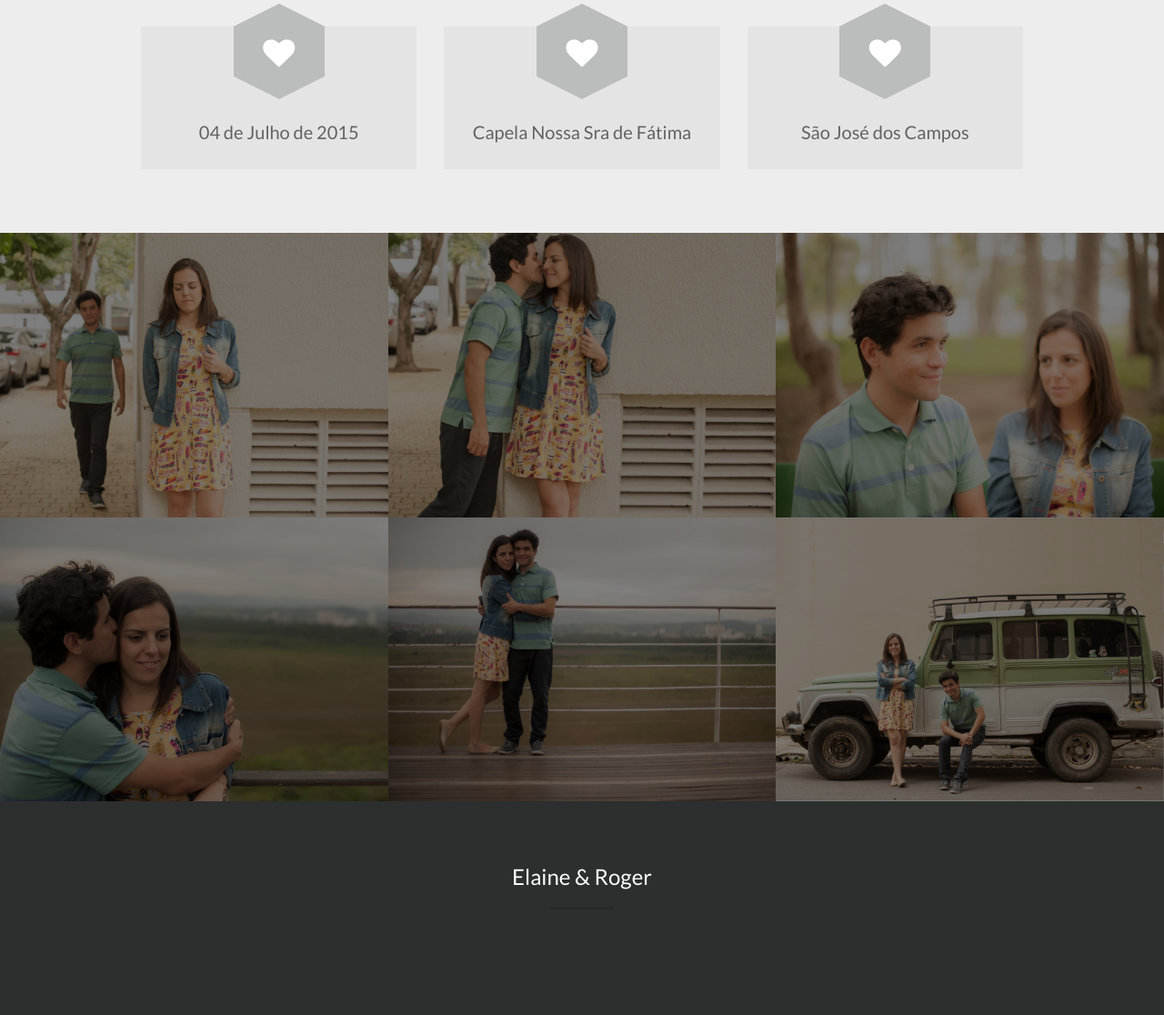
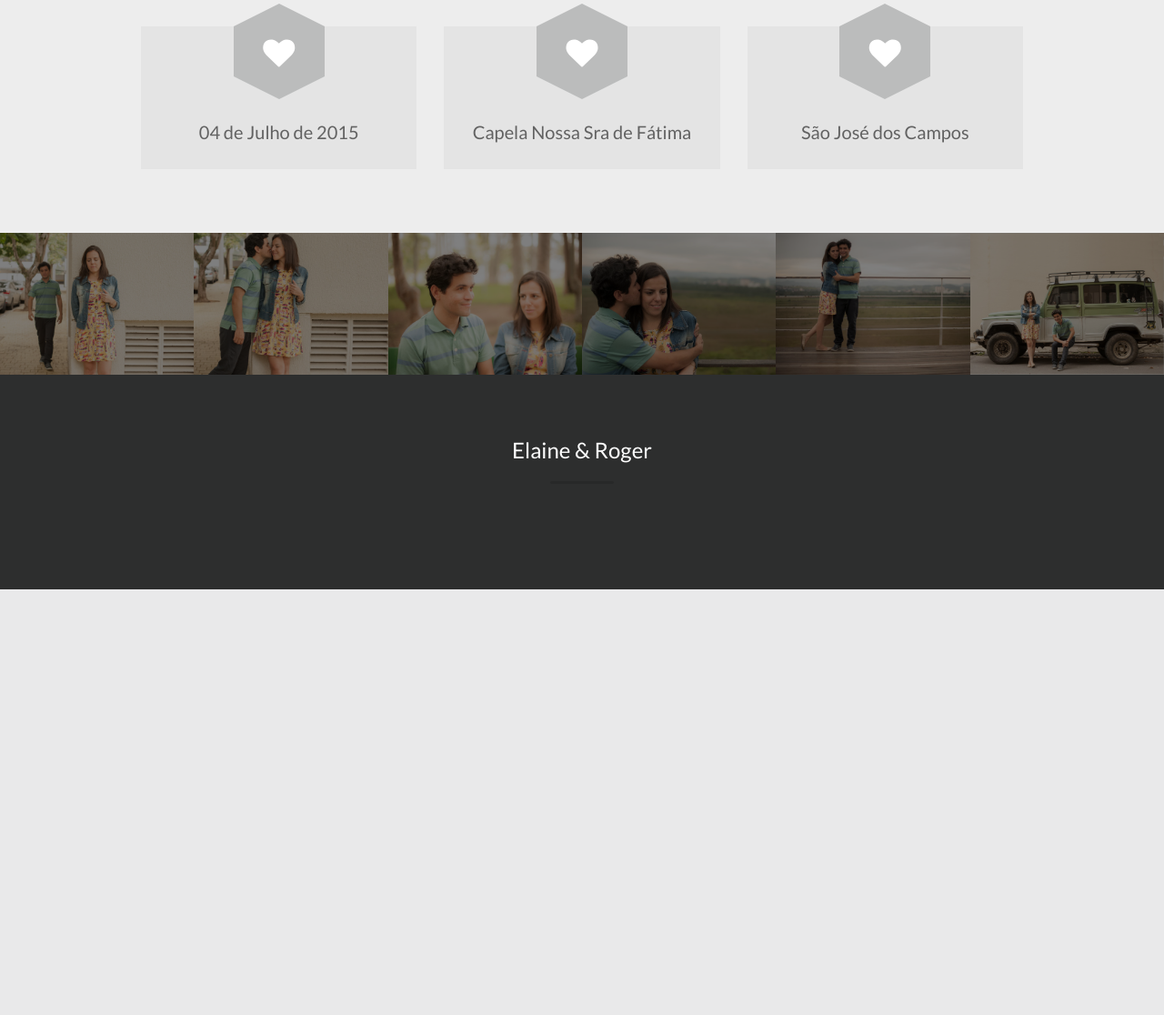
Before and after one commit to huogerac/laneroger.na-inter.net, a Django app: page / in a window 1280 px wide. Shown: the part 1065-2181 px from the top of the page at 91% size. After the commit the page ends 1713 px from the top, so only its background shows below. Run offline with Django 3.2, Linux system fonts and the light colour scheme; some libraries are stand-ins or nearby versions.

Commit message:
FIX link da confirmacao

```diff
--- a/laneroger/core/templates/core/home.html
+++ b/laneroger/core/templates/core/home.html
@@ -118,27 +118,27 @@
 
       <div class="row articles">
 
-        <div class="col-xs-4 article-img">
+        <div class="col-xs-2 article-img">
           <a href="#"><img src="{% static 'themes/default/img/laneroger0_small.jpg' %}" alt=""></a>
           <div class="article-overlay"></div>
         </div>
-        <div class="col-xs-4 article-img">
+        <div class="col-xs-2 article-img">
           <a href="#"><img src="{% static 'themes/default/img/laneroger1_small.jpg' %}" alt=""></a>
           <div class="article-overlay"></div>
         </div>
-        <div class="col-xs-4 article-img">
+        <div class="col-xs-2 article-img">
           <a href="#"><img src="{% static 'themes/default/img/laneroger2_small.jpg' %}" alt=""></a>
           <div class="article-overlay"></div>
         </div>
-        <div class="col-xs-4 article-img">
+        <div class="col-xs-2 article-img">
           <a href="#"><img src="{% static 'themes/default/img/laneroger3_small.jpg' %}" alt=""></a>
           <div class="article-overlay"></div>
         </div>
-        <div class="col-xs-4 article-img">
+        <div class="col-xs-2 article-img">
           <a href="#"><img src="{% static 'themes/default/img/laneroger4_small.jpg' %}" alt=""></a>
           <div class="article-overlay"></div>
         </div>
-        <div class="col-xs-4 article-img">
+        <div class="col-xs-2 article-img">
           <a href="#"><img src="{% static 'themes/default/img/laneroger5_small.jpg' %}" alt=""></a>
           <div class="article-overlay"></div>
         </div>
--- a/laneroger/core/urls.py
+++ b/laneroger/core/urls.py
@@ -11,7 +11,7 @@ urlpatterns = patterns('',  # noqa
     url(r'^$', ShowHomeView.as_view(),
         name='core.showhome'),
     url(r'^confirmacao/$', ConfirmacaoRedirectView.as_view(),
-        name='core.showhome'),
+        name='core.confirmacao'),
     url(r'^save-the-date/$',
         SaveTheDateView.as_view(), name='core.savethedate'),
 
```
